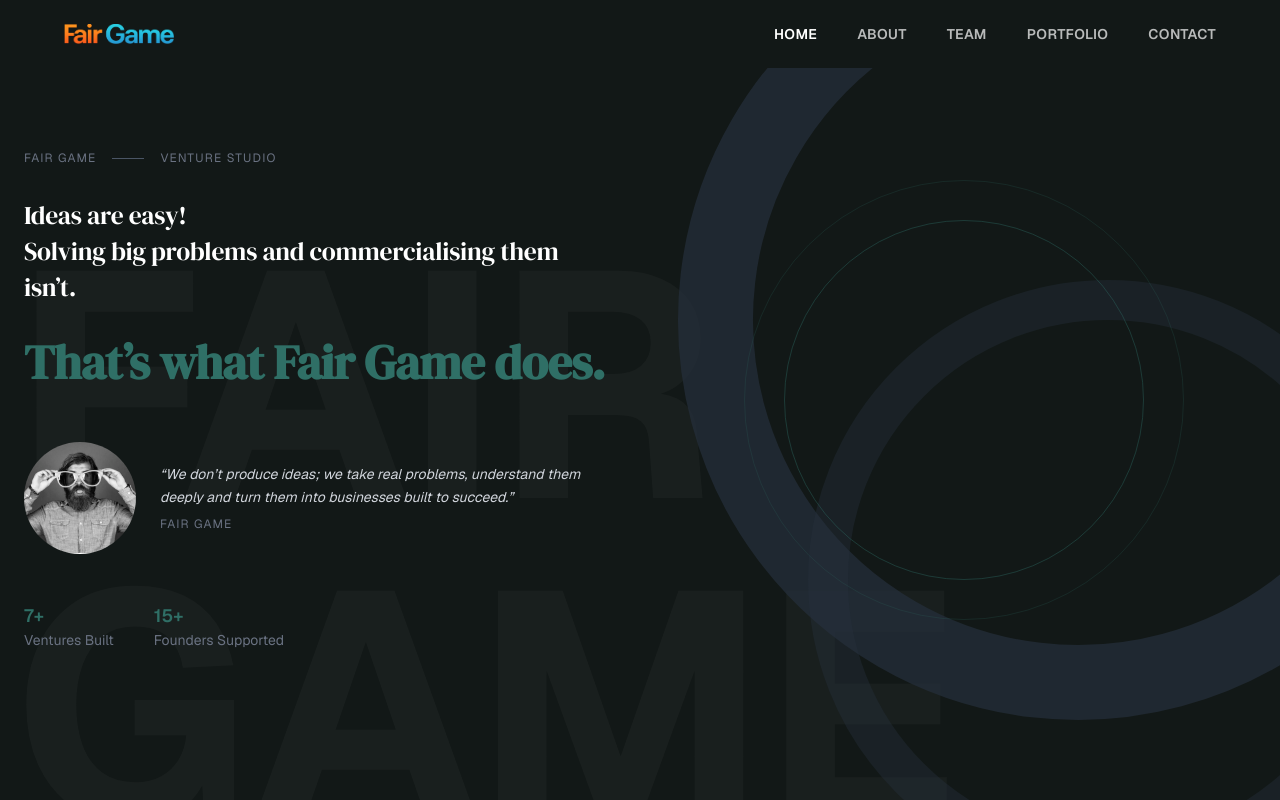
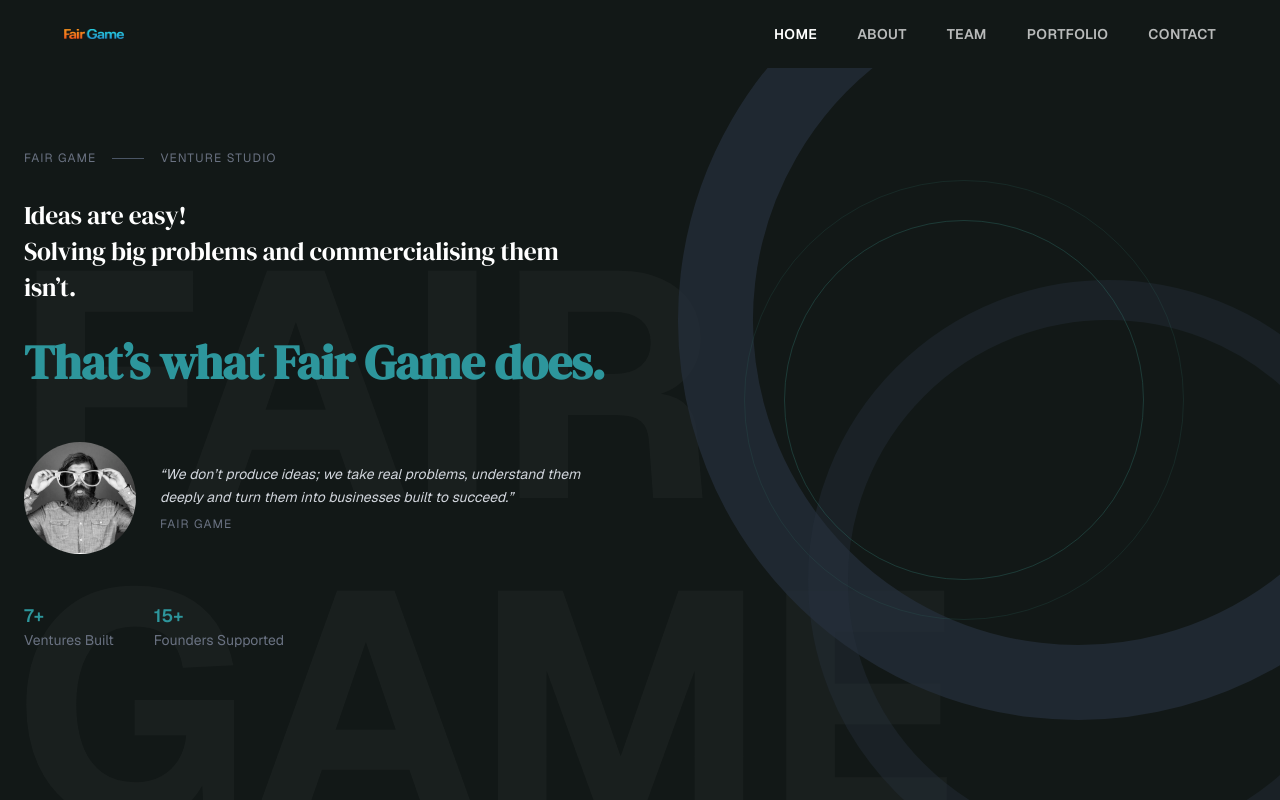
Before and after one commit to olha-kutova-foundprotect/fair-game, a Next.js app: page / in a window 1280 px wide. Built offline with nearby package versions, Linux system fonts and the light colour scheme.

Commit message:
update home page design

```diff
--- a/src/app/globals.css
+++ b/src/app/globals.css
@@ -3,7 +3,8 @@
 /* === DESIGN TOKENS === */
 @theme {
     --color-deep-teal: #2F6F66;
-    --color-deep-teal-hover: #2F6F66;;
+    --color-deep-teal-hover: #2F6F66;
+    --color-light-blue-green: #2d969c;
     --color-charcoal-black: #121817;
     --color-soft-ivory: #E6ECE3;
     --color-burnt-terracotta: #A64A2A;
--- a/src/app/home/page.tsx
+++ b/src/app/home/page.tsx
@@ -56,11 +56,10 @@
               <span>Solving big problems and commercialising them isn’t.</span>
             </h1>
 
-            <h2 className="text-2xl sm:text-5xl font-semibold tracking-tight text-deep-teal">
+            <h2 className="text-2xl sm:text-5xl font-semibold tracking-tight text-light-blue-green">
               That’s what Fair Game does.
             </h2>
 
-            {/* QUOTE BLOCK */}
             {/* QUOTE BLOCK */}
             <div className="flex flex-col sm:flex-row items-center gap-6 mt-6 max-w-xl">
               {/* Image */}
@@ -90,11 +89,11 @@
 
             <div className="flex gap-10 pt-4 text-sm">
               <div>
-                <div className="text-deep-teal font-semibold text-lg">7+</div>
+                <div className="text-light-blue-green font-semibold text-lg">7+</div>
                 <div className="text-gray-500">Ventures Built</div>
               </div>
               <div>
-                <div className="text-deep-teal font-semibold text-lg">15+</div>
+                <div className="text-light-blue-green font-semibold text-lg">15+</div>
                 <div className="text-gray-500">Founders Supported</div>
               </div>
             </div>
--- a/src/components/logo/Logo.tsx
+++ b/src/components/logo/Logo.tsx
@@ -9,7 +9,7 @@
 };
 
 export default function Logo({
-  size = 110,
+  size = 60,
   priority = false,
   variant = 'light',
 }: LogoProps) {
```
